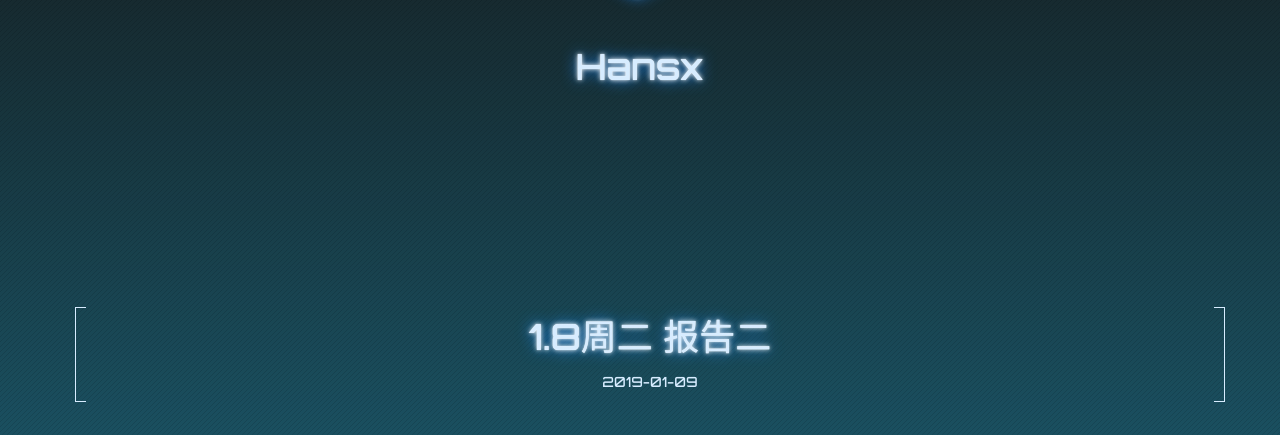
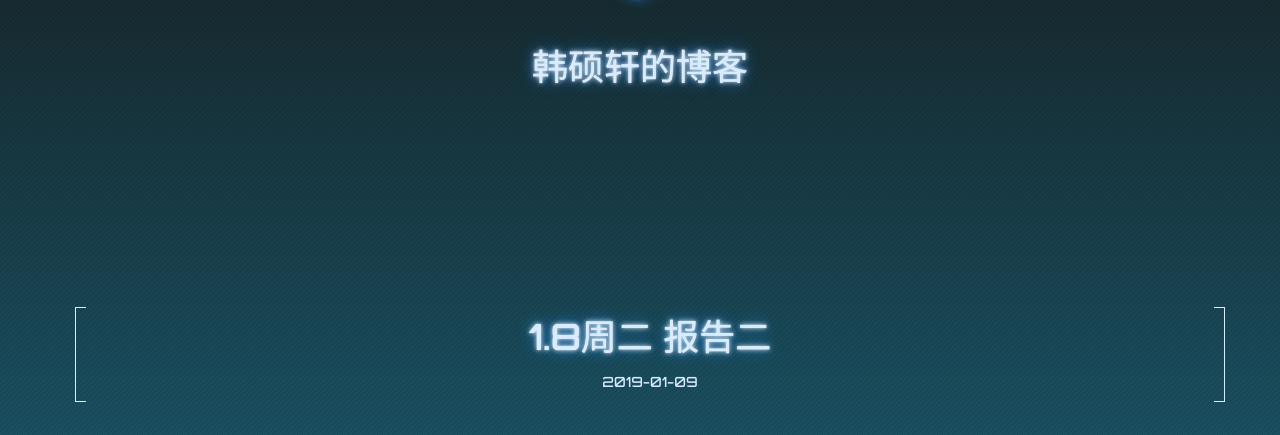
Before and after one commit to hansx7/hansx7.github.io, a plain HTML site: page index.html in a window 1280 px wide. Shown: the part 163-598 px from the top of the page. Drawn offline with nearby package versions, Linux system fonts and the light colour scheme.

Commit message:
Site updated: 2019-01-09 23:00:19

```diff
--- a/index.html
+++ b/index.html
@@ -20,7 +20,7 @@
 
     <!--Open Graph Title-->
 
-        <meta property="og:title" content="Hansx">
+        <meta property="og:title" content="韩硕轩的博客">
 
 
     <!--Open Graph Description-->
@@ -29,7 +29,7 @@
 
 
     <!--Open Graph Site Name-->
-    <meta property="og:site_name" content="Hansx">
+    <meta property="og:site_name" content="韩硕轩的博客">
 
     <!--Type page-->
 
@@ -44,7 +44,7 @@
 
     <!-- Title -->
 
-    <title>Hansx</title>
+    <title>韩硕轩的博客</title>
 
     <!-- Bootstrap Core CSS -->
     <link rel="stylesheet" href="//maxcdn.bootstrapcdn.com/bootstrap/4.0.0-alpha.2/css/bootstrap.min.css" integrity="sha384-y3tfxAZXuh4HwSYylfB+J125MxIs6mR5FOHamPBG064zB+AFeWH94NdvaCBm8qnd" crossorigin="anonymous">
@@ -139,7 +139,7 @@
     <div class="logo">
         <a href="/"><i class="logo-icon fa fa-cube" aria-hidden="true"></i></a>
 
-            <h1 id="main-title" class="title">Hansx</h1>
+            <h1 id="main-title" class="title">韩硕轩的博客</h1>
 
     </div>
 </header>
```
Also changed, not shown: 2019/01/09/1.8周二 报告二/index.html (+2 -2 lines), 2019/01/09/12.27周四 报告一/index.html (+2 -2 lines), 2019/01/09/hello-world/index.html (+2 -2 lines), archives/2019/01/index.html (+3 -3 lines), archives/2019/index.html (+3 -3 lines), archives/index.html (+3 -3 lines).
